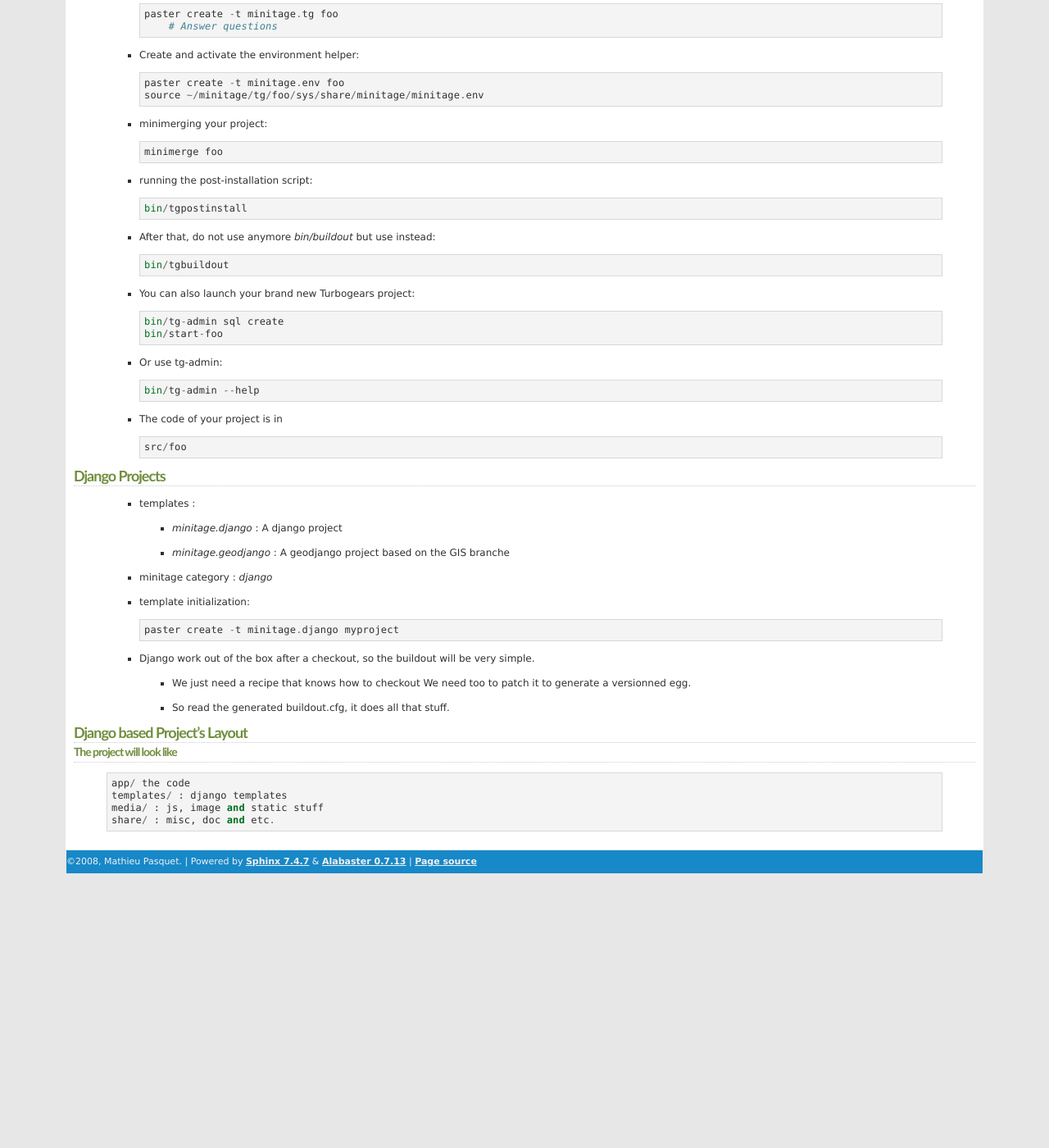
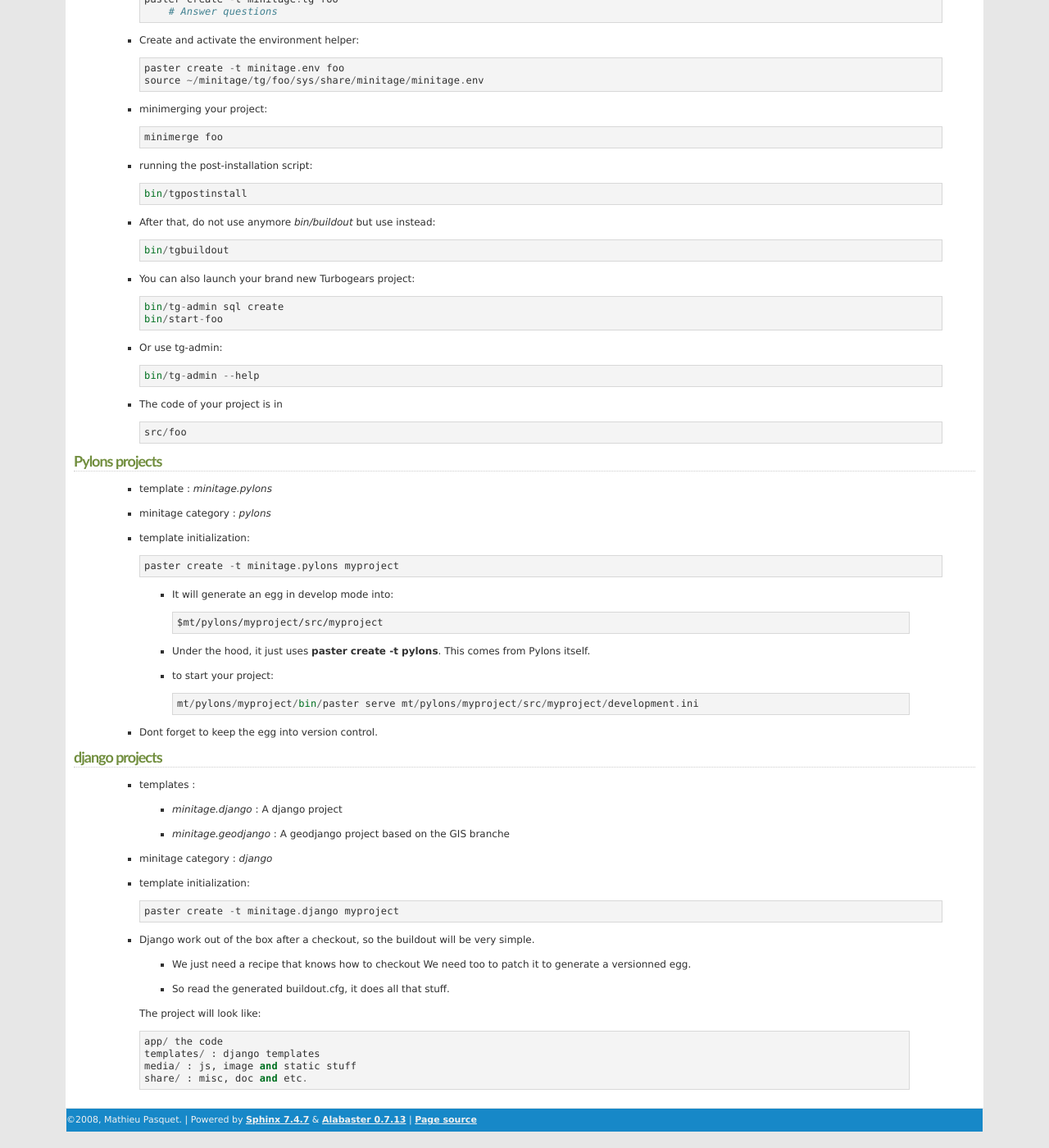
Before and after one commit to minitage/minitage.github.io, a Sphinx documentation site: the page built from source/projects/model_projects.rst, in a window 1280 px wide and 1400 px high, scrolled down 3448 px. Shown: the whole window at 82% size. Built offline with Sphinx 7.4.7, drawn with Linux system fonts in a browser that asks for light colours; before the commit the page ends 4533 px from its top, so only the background shows below that; some of the changed text lies outside the part shown.

Commit message:
doc improvments

```diff
--- a/source/projects/intro.rst
+++ b/source/projects/intro.rst
@@ -54,6 +54,7 @@ What project template to choose?
     - for zope3 instances, use `minitage.zope3`
     - for django instances, use `minitage.django <minitagedjango>`
     - for turbogears instances, use :ref:`minitage.tg <minitagetg>`.
+    - for Pylons instances, use :ref:`minitage.tg <minitagepylons>`.
     - for geodjango instances, use `minitage.geodjango`
     - for buildbot slave instances, use `minitage.buildbot-slave`
     - for buildbot master instances, use `minitage.buildbot-master`
--- a/source/projects/model_projects.rst
+++ b/source/projects/model_projects.rst
@@ -228,9 +228,32 @@ Turbogears Projects
 
         src/foo
 
+.. _minitagepylons:
+
+Pylons projects
+*****************
+
+   - template : `minitage.pylons`
+   - minitage category : `pylons`
+   - template initialization::
+
+         paster create -t minitage.pylons myproject
+
+    - It will generate an egg in develop mode into::
+
+        $mt/pylons/myproject/src/myproject
+
+    - Under the hood, it just uses **paster create -t pylons**. This comes from
+      Pylons itself.
+    - to start your project::
+
+        mt/pylons/myproject/bin/paster serve mt/pylons/myproject/src/myproject/development.ini
+
+   - Dont forget to keep the egg into version control.
+
 .. _minitagedjango:
 
-Django Projects
+django projects
 ****************
 
    - templates :
@@ -249,12 +272,7 @@ Django Projects
       We need too to patch it to generate a versionned egg.
     - So read the generated buildout.cfg, it does all that stuff.
 
-Django based Project's Layout
-=============================
-
-The project will look like
-----------------------------
-    ::
+    The project will look like::
 
        app/ the code
        templates/ : django templates
--- a/source/spec.rst
+++ b/source/spec.rst
@@ -106,8 +106,11 @@ Writing Minibuilds
         - misc
         - django
         - tg
+        - pylons
         - zope
 
+    - You can use of course your own categories but be aware to name them
+      with only letters and digits.
     - minitage installs a minibuild called MINIBUILDNAME to your minitage/CATEGORY/MINIBUILDNAME.
     - The steps ran are:
 
```
Also changed, not shown: source/profils/profils.rst (+9 -9 lines).
